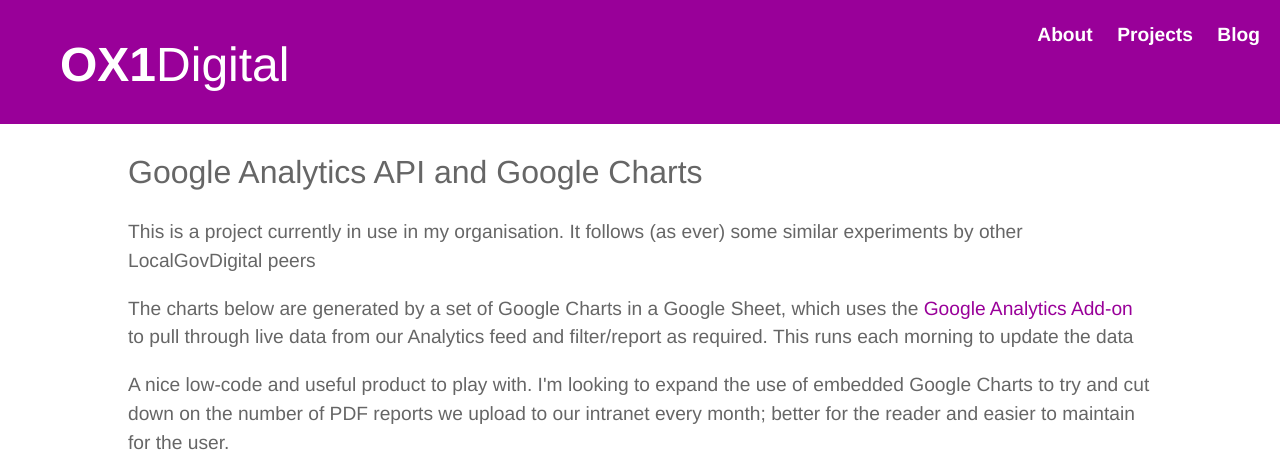
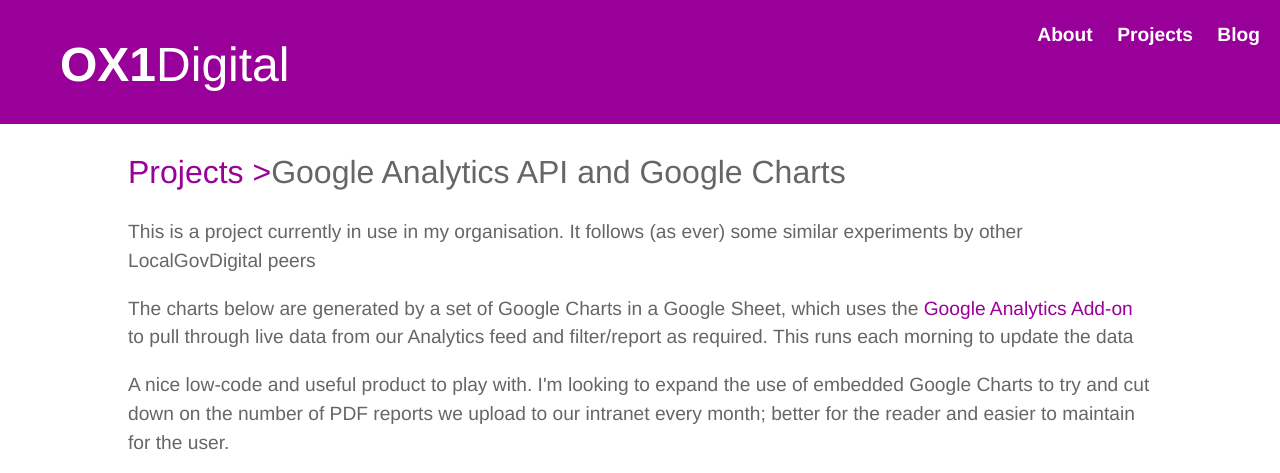
Before and after one commit to electronicdreamplant/electronicdreamplant.github.io, a Jekyll site: the page built from projects/ga.html, in a window 1280 px wide and 900 px high, cut to the strip 0-473 px from the top of the window. Built offline with Jekyll 4.4.1, drawn with Linux system fonts in a browser that asks for light colours; nearby versions of some CDN libraries.

Commit message:
Update ga.html

```diff
--- a/projects/ga.html
+++ b/projects/ga.html
@@ -5,7 +5,7 @@
 
 <div class="blurb">
 
-  <h2>Google Analytics API and Google Charts</h2>
+  <h2><a href="index.html">Projects ></a>Google Analytics API and Google Charts</h2>
 
   <p>This is a project currently in use in my organisation. It follows (as ever) some similar experiments by other LocalGovDigital peers</p>
 
```
